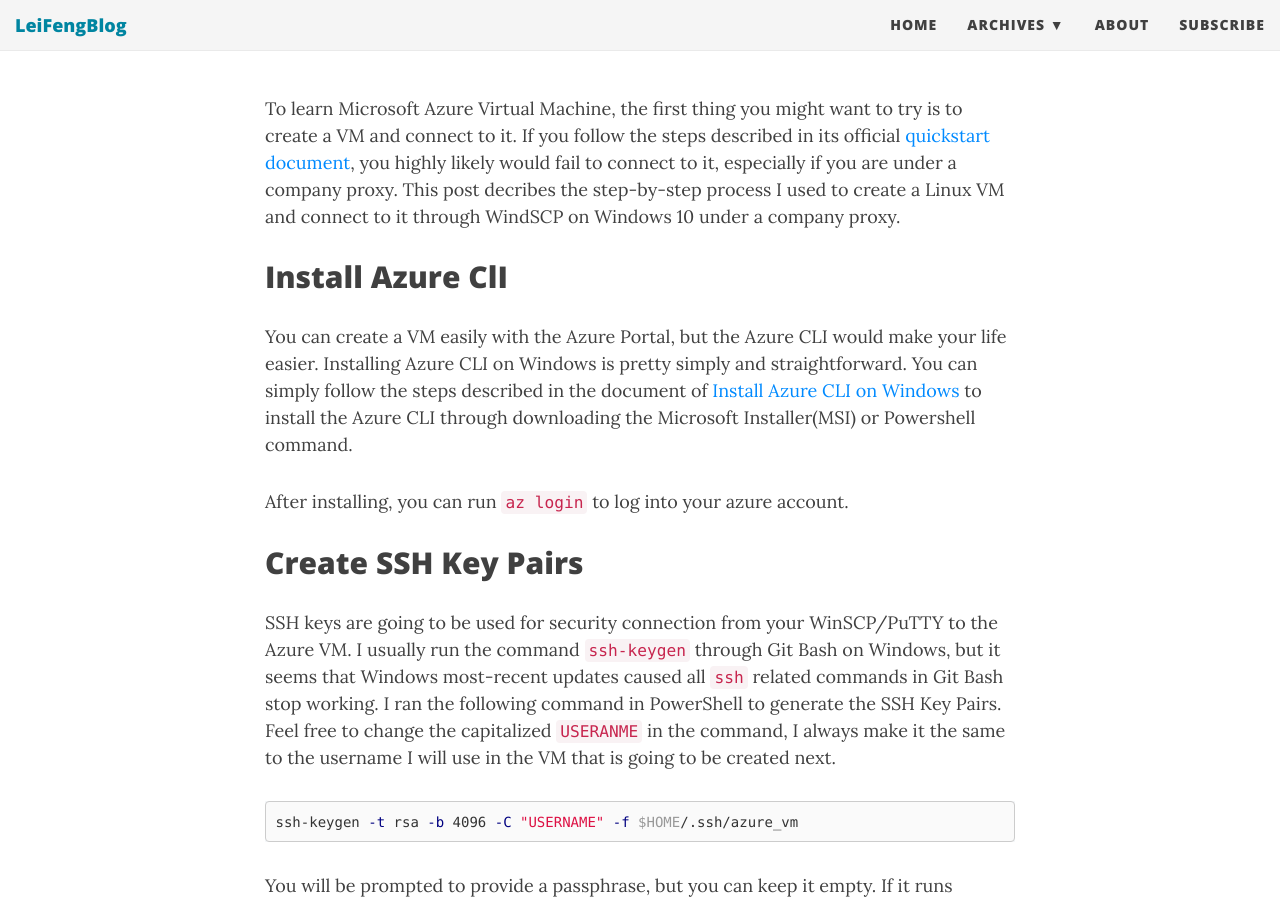
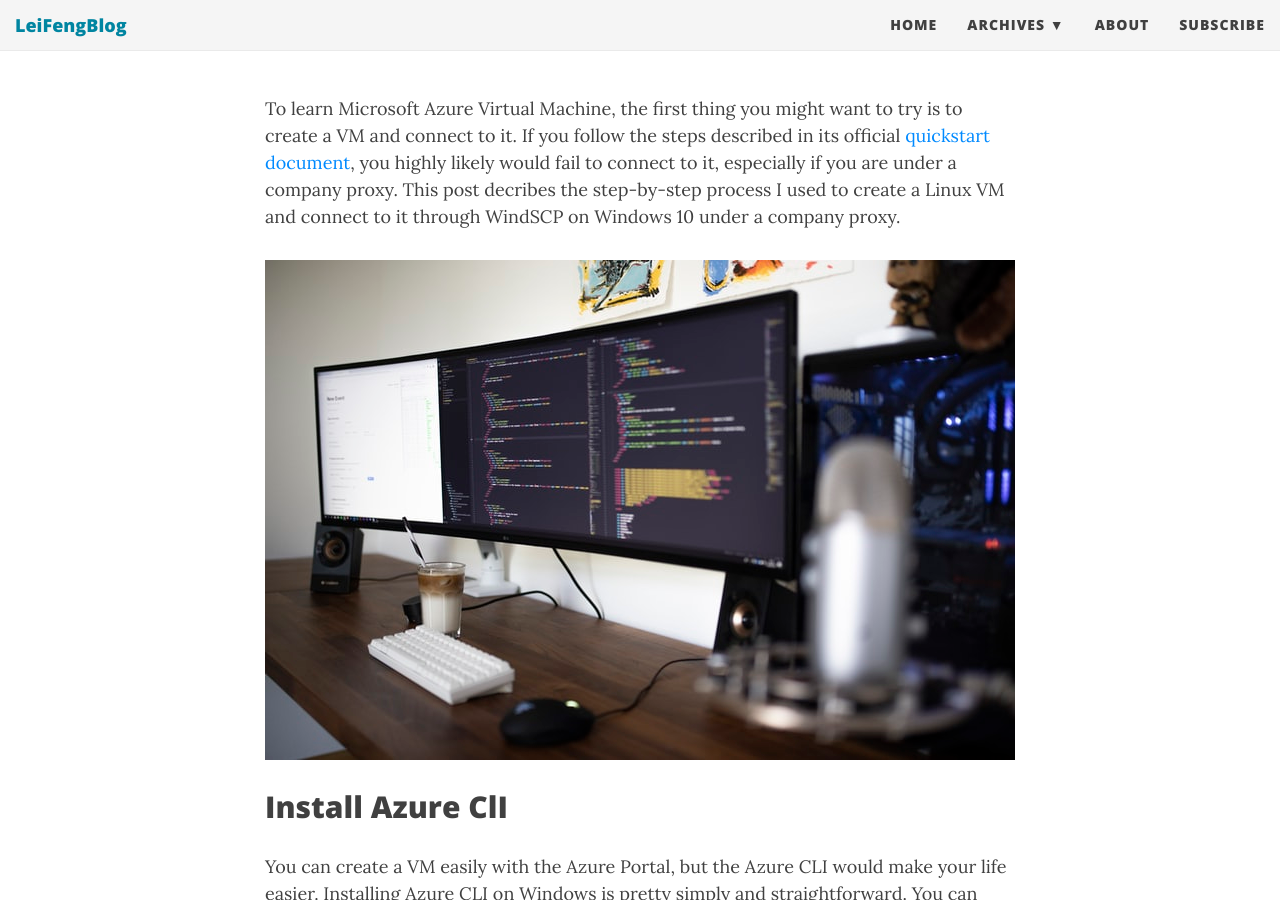
Before and after one commit to stonefl/stonefl.github.io, a Jekyll site: the page built from _posts/2020-10-01-create-and-connect-to-azure-vm-under-company-proxy.md, in a window 1280 px wide and 900 px high, scrolled down 359 px. Built offline with Jekyll 4.4.1, drawn with Linux system fonts in a browser that asks for light colours; nearby versions of some CDN libraries; comment, search, counter and statistics services are not loaded.

Commit message:
Update 2020-10-01-create-and-connect-to-azure-vm-under-company-proxy.md

```diff
--- a/_posts/2020-10-01-create-and-connect-to-azure-vm-under-company-proxy.md
+++ b/_posts/2020-10-01-create-and-connect-to-azure-vm-under-company-proxy.md
@@ -13,6 +13,7 @@
 To learn Microsoft Azure Virtual Machine, the first thing you might want to try is to create a VM and connect to it. If you follow the steps described in its official [quickstart document](https://docs.microsoft.com/en-us/azure/virtual-machines/windows/quick-create-cli), you highly likely would fail to connect to it, especially if you are under a company proxy. This post decribes the step-by-step process I used to create a Linux VM and connect to it through WindSCP on Windows 10 under a company proxy.
 
 <!--more-->
+![https://unsplash.com/photos/0qvBNep1Y04]({{site.baseurl}}/img/post/computer.jfif)
 
 ## Install Azure ClI
 You can create a VM easily with the Azure Portal, but the Azure CLI would make your life easier. Installing Azure CLI on Windows is pretty simply and straightforward. You can simply follow the steps described in the document of [Install Azure CLI on Windows](https://docs.microsoft.com/en-us/cli/azure/install-azure-cli-windows?tabs=azure-cli) to install the Azure CLI through downloading the Microsoft Installer(MSI) or Powershell command.
```
